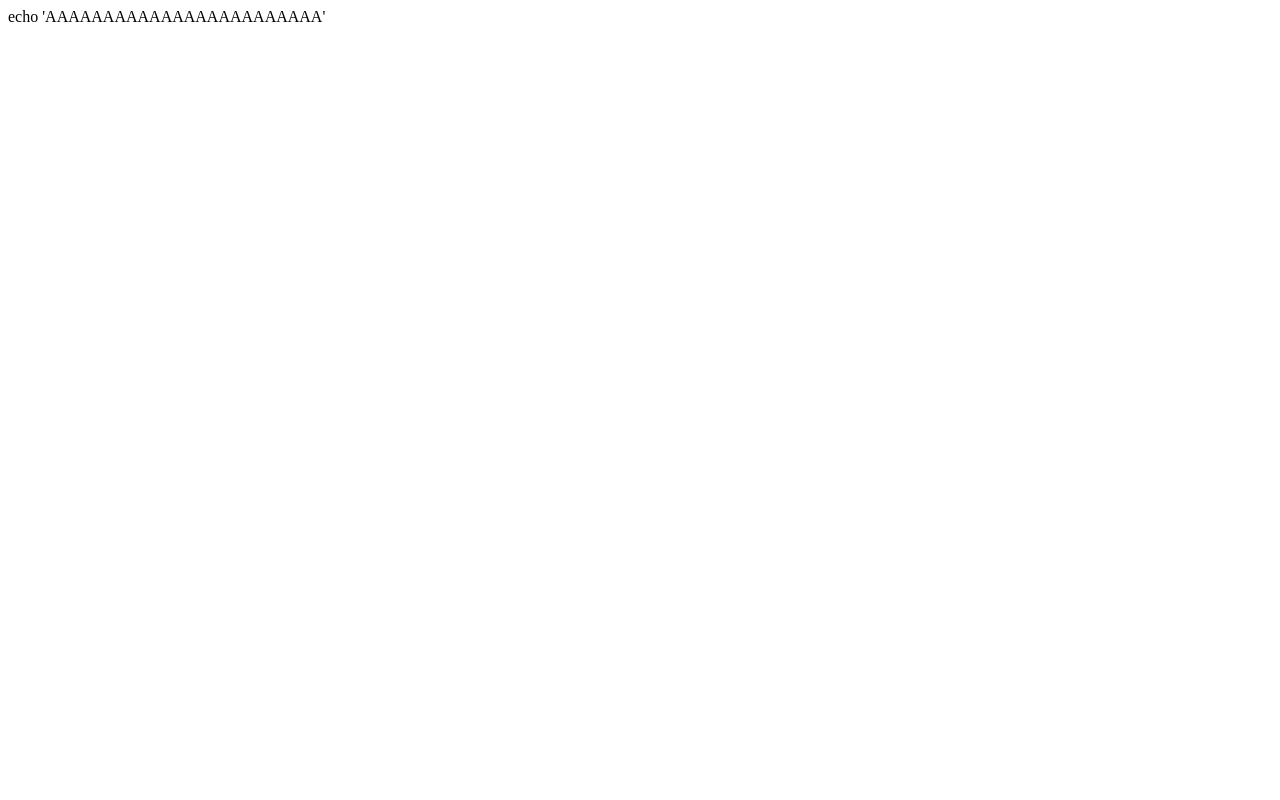
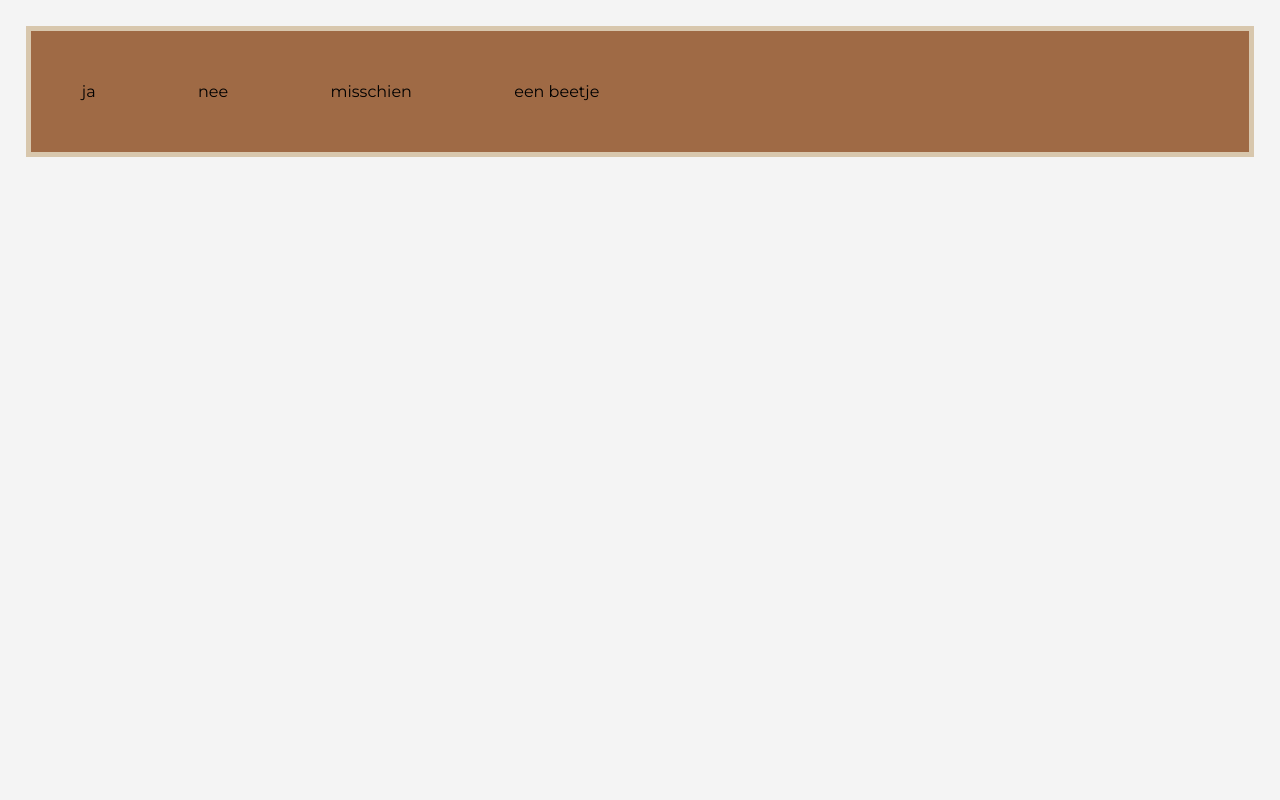
Before and after one commit to roel204/CLE3, a PHP site: page / in a window 1280 px wide. Before the commit the page is almost empty. Run offline with PHP 8.4, Linux system fonts and the light colour scheme.

Commit message:
klaar zo

```diff
--- /dev/null
+++ b/css/style.css
@@ -0,0 +1,22 @@
+@font-face {
+    font-family: 'Monsterrat';
+    src: url("../fonts/Montserrat-VariableFont_wght.ttf");
+}
+
+body {
+    font-family: 'Monsterrat';
+    background-color: #F4F4F4;
+    margin: 0;
+}
+
+.pinboard {
+    border: 5px #D8C7AD solid;
+    background-color: #9F6A45;
+    margin: 2vw;
+    display: flex;
+    flex-wrap: wrap;
+}
+
+.pinboardItem {
+    margin: 4vw;
+}
--- a/index.php
+++ b/index.php
@@ -1 +1,36 @@
-echo 'AAAAAAAAAAAAAAAAAAAAAAAA'
+<!DOCTYPE html>
+<html lang="en">
+<head>
+    <meta charset="UTF-8">
+    <meta http-equiv="X-UA-Compatible" content="IE=edge">
+    <meta name="viewport" content="width=device-width, initial-scale=1.0">
+    <title>Senioren in de Zorg</title>
+    <link rel="stylesheet" href="css/style.css"/>
+    <link rel="icon" href="favicon.png?">
+</head>
+<body>
+<header>
+
+</header>
+<main>
+    <section class="pinboard">
+        <section class="pinboardItem">
+ja
+        </section>
+        <section class="pinboardItem">
+nee
+        </section>
+        <section class="pinboardItem">
+misschien
+        </section>
+        <section class="pinboardItem">
+een beetje
+        </section>
+    </section>
+</main>
+
+<footer>
+
+</footer>
+</body>
+</html>
```
Also changed, not shown: fonts/Montserrat-VariableFont_wght.ttf (added).
